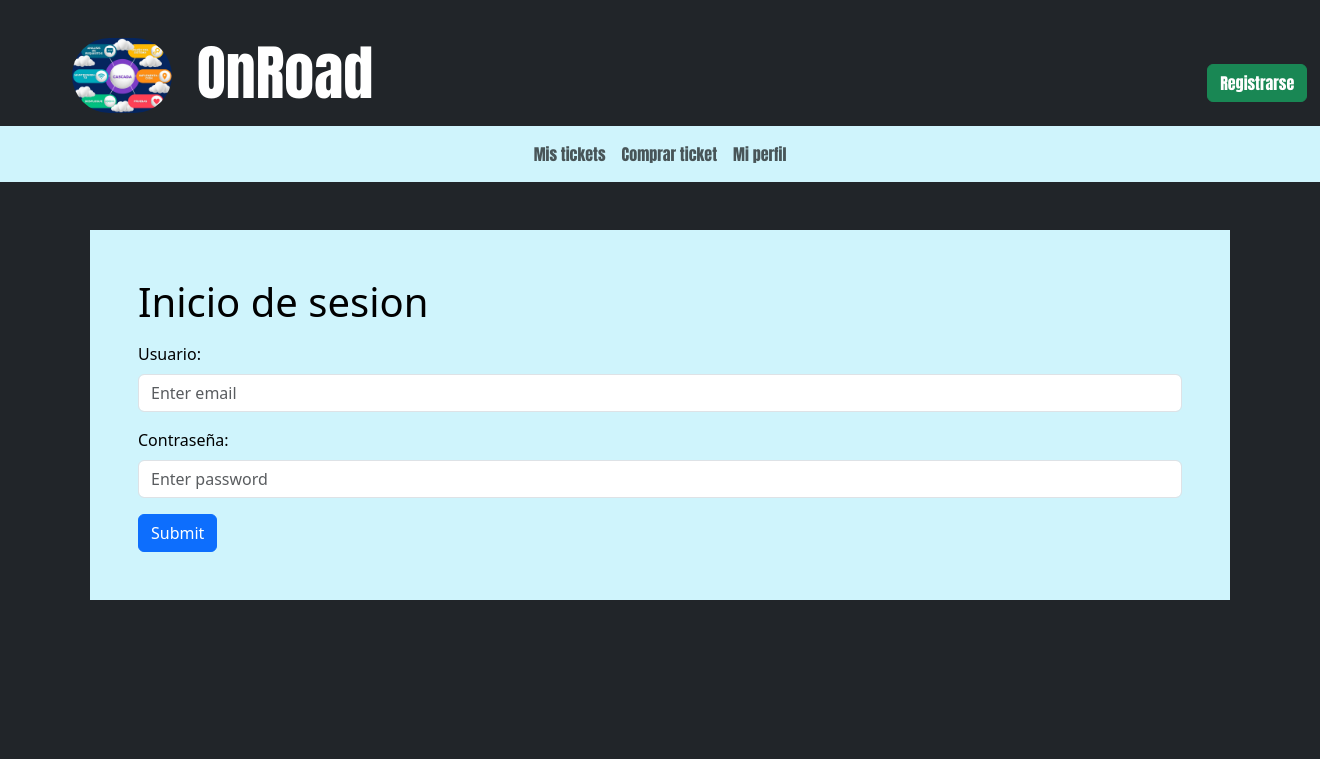
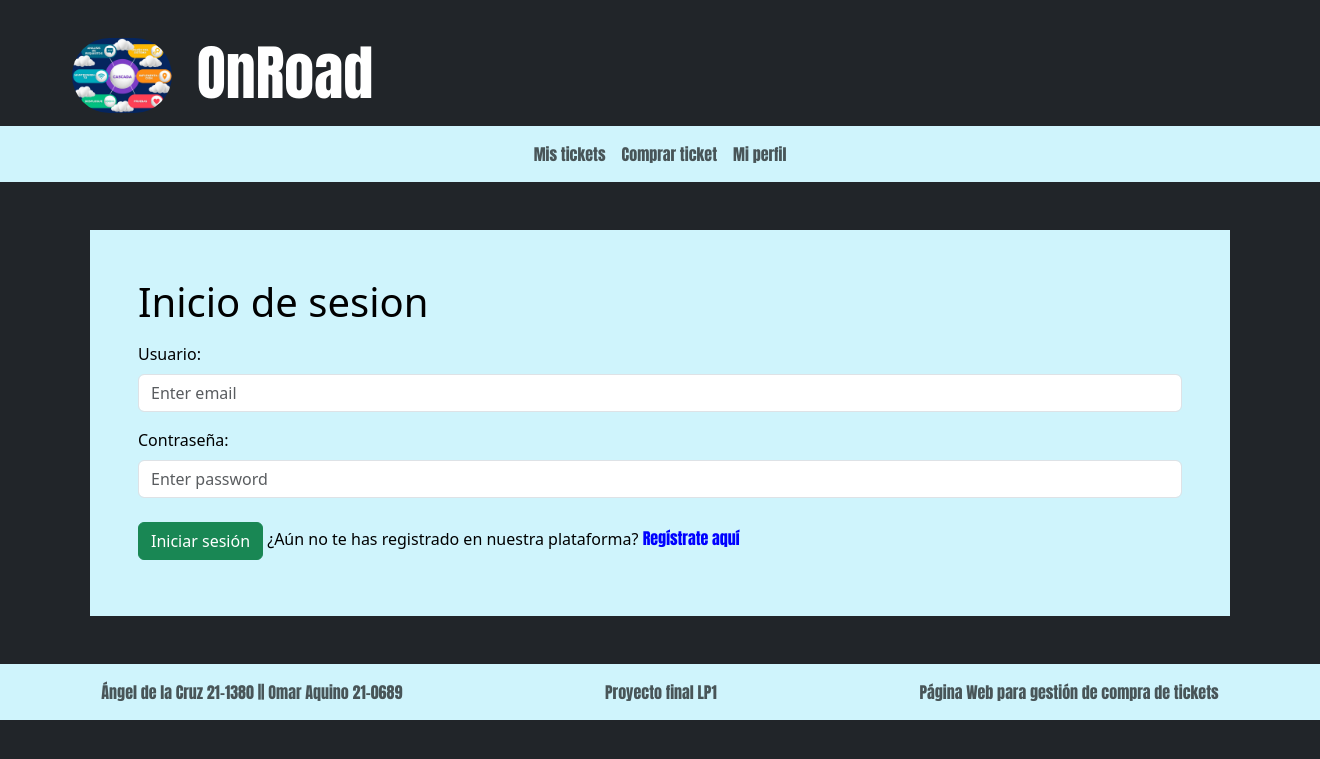
Before and after one commit to GuilleAQN/OnRoad, a Django app: page / in a window 1320 px wide. Shown: the top 759 px of the page. Run offline with Django 5.2, Linux system fonts and the light colour scheme; parts of the project's set-up code (start-up, migrations or seed data) failed here and were passed over.

Commit message:
Otras mejoras

```diff
--- a/myapp/static/css/estilo.css
+++ b/myapp/static/css/estilo.css
@@ -30,7 +30,13 @@
   right: 0px;
 }
 
+#register{
+  color: blue;
+}
 
+h6{
+  font-family: Impact, Haettenschweiler, "Arial Narrow Bold", sans-serif;
+}
 
 a {
   text-decoration: none;
@@ -39,6 +45,9 @@ a {
   font-family: Impact, Haettenschweiler, "Arial Narrow Bold", sans-serif;
 }
 
+#footer {
+  font-family: Impact, Haettenschweiler, "Arial Narrow Bold", sans-serif;
+}
 .navbar-brand {
   position: relative;
   top: 0px;
--- a/myapp/templates/capas/base.html
+++ b/myapp/templates/capas/base.html
@@ -14,13 +14,10 @@
 <body class="bg-dark" >
     <nav class="navbar navbar-expand-sm bg-dark navbar-dark" , id="nave">
         <div class="container-fluid">
-            <a class="navbar-brand" href="index.html">
+            <a class="navbar-brand"  href="{% url "venta" %}">
                 <img src="{% static '/img/im.webp' %}" alt="Foto personal" style="width:100px;" class="rounded-pill">
                 <div class="nombre">
                     OnRoad
-                    <div id="boton">
-                        <button type="button" class="btn btn-success custim-btn">Registrarse</button>
-                    </div>
                 </div>
             </a>
         </div>
@@ -31,7 +28,7 @@
             <a class="nav-link" href="#">Mis tickets</a>
           </li>
           <li class="nav-item">
-            <a class="nav-link" href="#">Comprar ticket</a>
+            <a class="nav-link" href="{% url "venta" %}">Comprar ticket</a>
           </li>
           <li class="nav-item">
             <a class="nav-link" href="#">Mi perfil</a>
@@ -46,4 +43,20 @@
         crossorigin="anonymous"></script>
 </body>
 
+<nav class="navbar navbar-expand-sm bg-info-subtle justify-content-center">
+  <ul class="navbar-nav d-flex w-100">
+    <li class="nav-item flex-fill text-center">
+      <a class="nav-link d-block" href="#">Ángel de la Cruz 21-1380 || Omar Aquino 21-0689</a>
+
+    </li>
+    <li class="nav-item flex-fill text-center">
+      <a class="nav-link d-block" href="#">Proyecto final LP1</a>
+    </li>
+    <li class="nav-item flex-fill text-center">
+      <a class="nav-link d-block" href="#">Página Web para gestión de compra de tickets</a>
+    </li>
+  </ul>
+</nav>
+
+
 </html>
--- a/myapp/templates/index.html
+++ b/myapp/templates/index.html
@@ -18,7 +18,12 @@
         <label for="pwd" class="form-label">Contraseña:</label>
         <input type="password" class="form-control" id="pwd" placeholder="Enter password" name="pswd" />
       </div>
-      <button type="submit" class="btn btn-primary">Submit</button>
+      <div class="justify-content-center">
+      <button type="submit" class="btn btn-success my-2">Iniciar sesión</button>
+
+        ¿Aún no te has registrado en nuestra plataforma? <a id="register" href="#">Regístrate aquí</a>
+      </div>
+
     </form>
   </div>
 </div>
--- a/myapp/urls.py
+++ b/myapp/urls.py
@@ -4,21 +4,21 @@ from django.urls import path
 from . import views
 
 urlpatterns = [
-    path('', views.index),
-    path('about/', views.info_view),
-    path("registro_cliente/",views.registro_cliente),
-    path("create_conductor/",views.create_conductor),
-    path("create_ruta/",views.create_ruta),
-    path("create_viaje/",views.create_viaje),
-    path("create_vehiculo/",views.create_vehiculo),
-    path("create_admin/",views.create_admin),
-    path("view_conductor/",views.view_conductor),
-    path("view_ruta/",views.view_ruta),
-    path("view_tickets/",views.view_tickets),
-    path("view_usuarios/",views.view_usuarios),
-    path("view_vehiculos/",views.view_vehiculos),
-    path("view_viajes/",views.view_viajes),
-    path("venta_ticket/",views.venta_ticket),
+    path('', views.index,name="login"),
+    path('about/', views.info_view,name="login"),
+    path("registro_cliente/",views.registro_cliente,name="registro"),
+    path("create_conductor/",views.create_conductor,name="cr_conductores"),
+    path("create_ruta/",views.create_ruta,name="cr_rutas"),
+    path("create_viaje/",views.create_viaje,name="cr_viajes"),
+    path("create_vehiculo/",views.create_vehiculo,name="cr_vehiculos"),
+    path("create_admin/",views.create_admin,name="cr_admins"),
+    path("view_conductor/",views.view_conductor,name="vw_conductores"),
+    path("view_ruta/",views.view_ruta,name="vw_rutas"),
+    path("view_tickets/",views.view_tickets,name="vw_tickets"),
+    path("view_usuarios/",views.view_usuarios,name="vw_usuarios"),
+    path("view_vehiculos/",views.view_vehiculos,name="vw_vehiculos"),
+    path("view_viajes/",views.view_viajes,name="vw_viajes"),
+    path("venta_ticket/",views.venta_ticket,name="venta"),
 ]
 
 if settings.DEBUG:
```
Also changed, not shown: myapp/templates/capas/baseadmin.html (+14 -0 lines), myapp/templates/capas/venta_ticket.html (+7 -1 lines).
